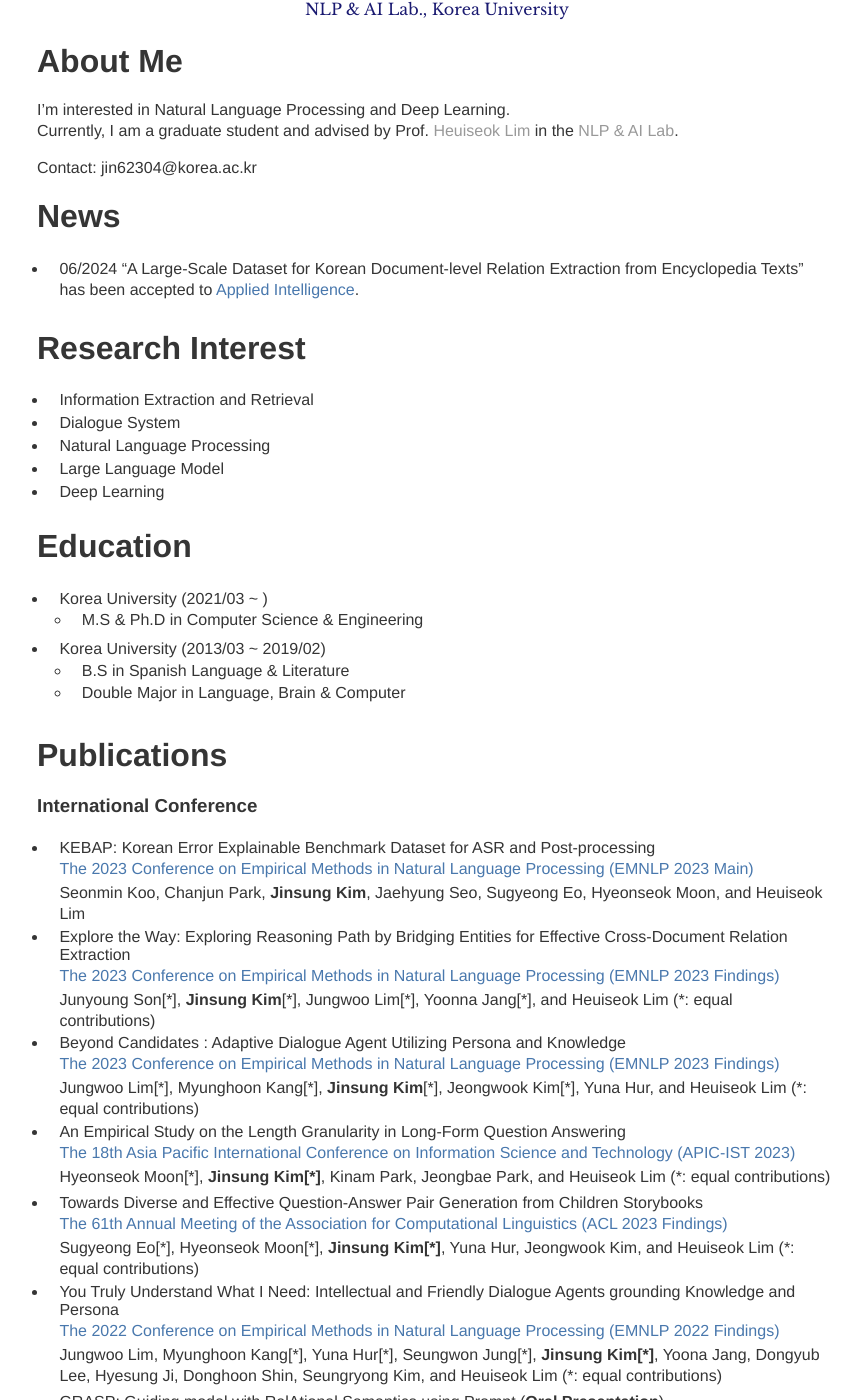
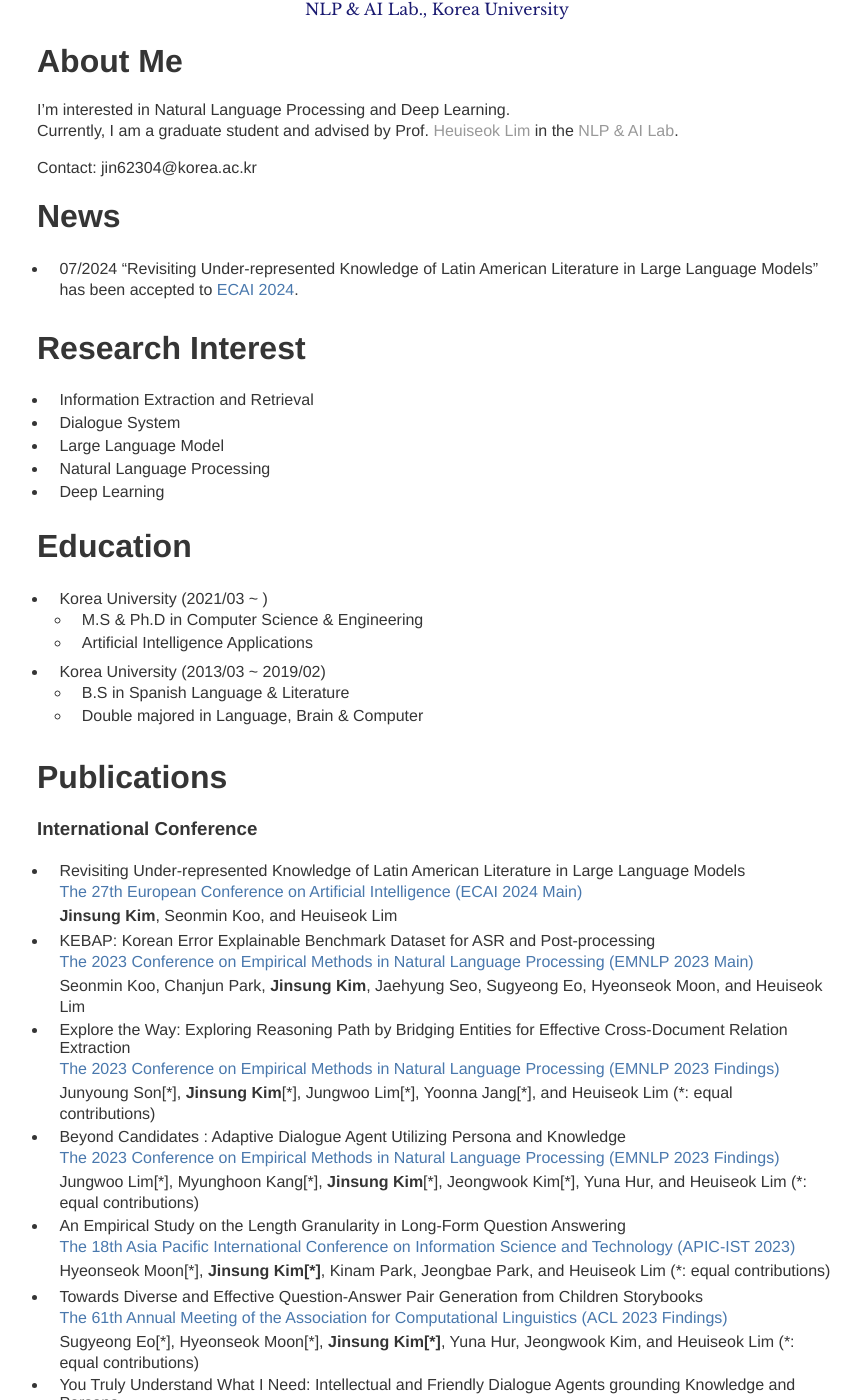
Before and after one commit to jin62304/jin62304.github.io, a Jekyll site: the page built from index.md, in a window 1280 px wide and 1400 px high, scrolled down 296 px. Shown: the whole window, without its empty margins (203-1064 px from the left). Built offline with Jekyll 4.4.1, drawn with Linux system fonts in a browser that asks for light colours; some of the changed text lies outside the part shown.

Commit message:
updated 240704

```diff
--- a/index.md
+++ b/index.md
@@ -9,28 +9,33 @@
 <br/>
 
 # News
-* 06/2024 "A Large-Scale Dataset for Korean Document-level Relation Extraction from Encyclopedia Texts" has been accepted to <span style="color:rgb(73, 120, 173)">Applied Intelligence</span>.
+* 07/2024 "Revisiting Under-represented Knowledge of Latin American Literature in Large Language Models" has been accepted to <span style="color:rgb(73, 120, 173)">ECAI 2024</span>.
 
 # Research Interest
 * Information Extraction and Retrieval
 * Dialogue System
+* Large Language Model
 * Natural Language Processing
-* Large Language Model
 * Deep Learning
 <br/>
 
 # Education
 * Korea University (2021/03 ~ )
   * M.S & Ph.D in Computer Science & Engineering
+  * Artificial Intelligence Applications
 
 * Korea University (2013/03 ~ 2019/02)
   * B.S in Spanish Language & Literature
-  * Double Major in Language, Brain & Computer
+  * Double majored in Language, Brain & Computer
 <br/>
 
 # Publications
 
 ### International Conference
+* Revisiting Under-represented Knowledge of Latin American Literature in Large Language Models <br/>
+<span style="color:rgb(73, 120, 173)"> The 27th European Conference on Artificial Intelligence (ECAI 2024 Main)
+ </span> <br/>
+**Jinsung Kim**, Seonmin Koo, and Heuiseok Lim <br/>
 * KEBAP: Korean Error Explainable Benchmark Dataset for ASR and Post-processing <br/>
 <span style="color:rgb(73, 120, 173)"> The 2023 Conference on Empirical Methods in Natural Language Processing (EMNLP 2023 Main)
  </span> <br/>
@@ -64,7 +69,7 @@
 
 ### International Journal
 * A Large-Scale Dataset for Korean Document-level Relation Extraction from Encyclopedia Texts <br/>
-<span style="color:rgb(73, 120, 173)"> Applied Intelligence, vol. x, xx-xx, 2024 </span> <br/>
+<span style="color:rgb(73, 120, 173)"> Applied Intelligence, open access, 2024 </span> <br/>
 Suhyune Son, Jungwoo Lim, Seonmin Koo, **Jinsung Kim**, Younghoon Kim, Youngsik  Lim, Dongseok Hyun, and Heuiseok Lim
 * Prompt Language Learner with Trigger Generation for Dialogue Relation Extraction <br/>
 <span style="color:rgb(73, 120, 173)"> Applied Sciences, 13(22), 12414, 2023 </span> <br/>
```
